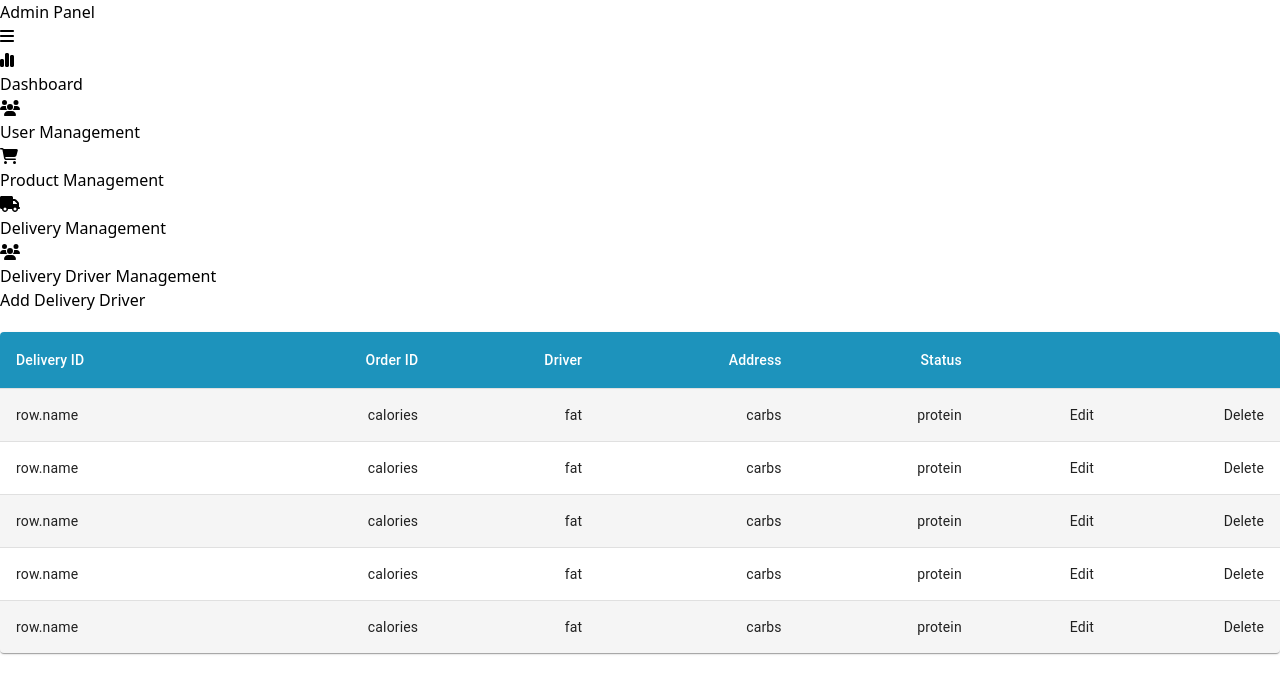
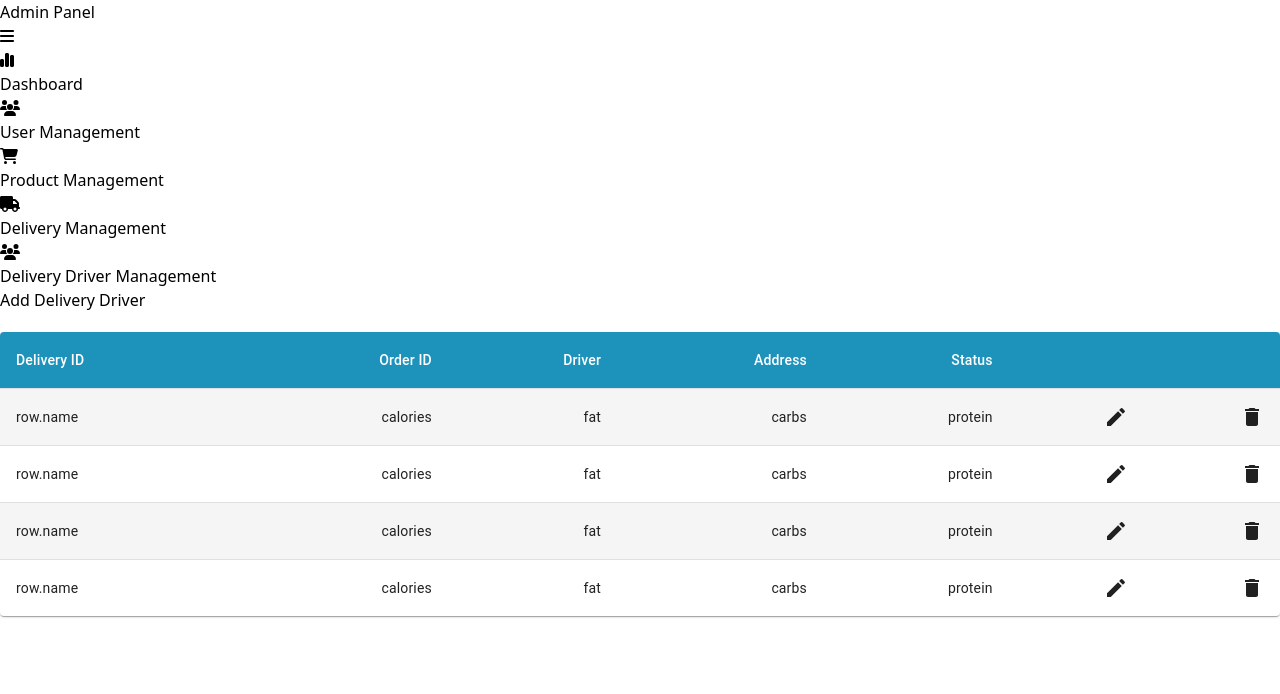
Before and after one commit to Sujitha1221/Eye-wear-shop, a React (Vite) app in the folder client/admin/: page /delivery-driver/view-delivery-driver in a window 1280 px wide. Shown: the top 694 px of the page. Built offline with nearby package versions, Linux system fonts and the light colour scheme.

Commit message:
design changes

```diff
--- a/client/admin/package.json
+++ b/client/admin/package.json
@@ -16,7 +16,8 @@
     "@fortawesome/free-brands-svg-icons": "^6.4.2",
     "@fortawesome/free-solid-svg-icons": "^6.4.2",
     "@fortawesome/react-fontawesome": "^0.2.0",
-    "@mui/material": "^5.14.6",
+    "@mui/icons-material": "^5.14.7",
+    "@mui/material": "^5.14.7",
     "react": "^18.2.0",
     "react-dom": "^18.2.0",
     "react-router-dom": "^6.15.0"
--- a/client/admin/src/layouts/DeliveryDriverLayout/AddDeliveryDriver.jsx
+++ b/client/admin/src/layouts/DeliveryDriverLayout/AddDeliveryDriver.jsx
@@ -31,7 +31,7 @@ const AddDeliveryDriver = () => {
                         <TextField label="Vehicle Number" variant="outlined" style={{ width: '100%' }} />
                     </div>
                     <div class="col-span-2 flex justify-center pt-5">
-                    <button type='submit' className="bg-transparent text-cyan-600 hover:bg-cyan-600 hover:text-white font-semibold  py-2 px-4 border border-blue-500 hover:border-transparent rounded">
+                    <button type='submit' className="bg-transparent text-cyan-600 border-cyan-600 hover:bg-cyan-600 hover:text-white font-semibold  py-2 px-4 border border-blue-500 hover:border-transparent rounded">
                         Add Delivery Driver
                     </button>
                     </div>
--- a/client/admin/src/layouts/DeliveryDriverLayout/ViewDeliveryDriver.jsx
+++ b/client/admin/src/layouts/DeliveryDriverLayout/ViewDeliveryDriver.jsx
@@ -8,6 +8,9 @@ import TableContainer from '@mui/material/TableContainer';
 import TableHead from '@mui/material/TableHead';
 import TableRow from '@mui/material/TableRow';
 import Paper from '@mui/material/Paper';
+import DeleteIcon from '@mui/icons-material/Delete';
+import ModeEditIcon from '@mui/icons-material/ModeEdit';
+
 
 const ViewDeliveryDriver = () => {
     const StyledTableCell = styled(TableCell)(({ theme }) => ({
@@ -48,7 +51,7 @@ const ViewDeliveryDriver = () => {
         <>
             <div className='flex  justify-end'>
                 <Link to="/delivery-driver/add-delivery-driver">
-                    <button className="bg-transparent text-cyan-600 hover:bg-cyan-600 hover:text-white font-semibold  py-2 px-4 border border-blue-500 hover:border-transparent rounded">
+                    <button className="bg-transparent text-cyan-600 border-cyan-600 hover:bg-cyan-600 hover:text-white font-semibold  py-2 px-4 border border-blue-500 hover:border-transparent rounded">
                         Add Delivery Driver
                     </button>
                 </Link>
@@ -76,14 +79,14 @@ const ViewDeliveryDriver = () => {
                             <StyledTableCell align="right">protein</StyledTableCell>
                             <StyledTableCell align="right">
                                 <Link to="/delivery/add-delivery">
-                                    <button className="bg-transparent text-cyan-600 hover:bg-cyan-600 hover:text-white font-semibold  py-2 px-4 border border-blue-500 hover:border-transparent rounded">
-                                        Edit
+                                    <button className="bg-transparent text-cyan-600 border-cyan-600 hover:bg-cyan-600 hover:text-white font-semibold  py-2 px-4 border border-blue-500 hover:border-transparent rounded">
+                                        <ModeEditIcon />
                                     </button>
                                 </Link>
                             </StyledTableCell>
                             <StyledTableCell align="right">
-                                <button className="bg-transparent text-cyan-600 hover:bg-cyan-600 hover:text-white font-semibold  py-2 px-4 border border-blue-500 hover:border-transparent rounded">
-                                    Delete
+                                <button className="bg-transparent text-red-600 border-red-600 hover:bg-cyan-600 hover:text-white font-semibold  py-2 px-4 border border-blue-500 hover:border-transparent rounded">
+                                    <DeleteIcon />
                                 </button>
                             </StyledTableCell>
                         </StyledTableRow>
@@ -95,14 +98,14 @@ const ViewDeliveryDriver = () => {
                             <StyledTableCell align="right">protein</StyledTableCell>
                             <StyledTableCell align="right">
                                 <Link to="/delivery/add-delivery">
-                                    <button className="bg-transparent text-cyan-600 hover:bg-cyan-600 hover:text-white font-semibold  py-2 px-4 border border-blue-500 hover:border-transparent rounded">
-                                        Edit
+                                    <button className="bg-transparent text-cyan-600 border-cyan-600 hover:bg-cyan-600 hover:text-white font-semibold  py-2 px-4 border border-blue-500 hover:border-transparent rounded">
+                                        <ModeEditIcon />
                                     </button>
                                 </Link>
                             </StyledTableCell>
                             <StyledTableCell align="right">
-                                <button className="bg-transparent text-cyan-600 hover:bg-cyan-600 hover:text-white font-semibold  py-2 px-4 border border-blue-500 hover:border-transparent rounded">
-                                    Delete
+                                <button className="bg-transparent text-red-600 border-red-600 hover:bg-cyan-600 hover:text-white font-semibold  py-2 px-4 border border-blue-500 hover:border-transparent rounded">
+                                    <DeleteIcon />
                                 </button>
                             </StyledTableCell>
                         </StyledTableRow>
@@ -114,36 +117,14 @@ const ViewDeliveryDriver = () => {
                             <StyledTableCell align="right">protein</StyledTableCell>
                             <StyledTableCell align="right">
                                 <Link to="/delivery/add-delivery">
-                                    <button className="bg-transparent text-cyan-600 hover:bg-cyan-600 hover:text-white font-semibold  py-2 px-4 border border-blue-500 hover:border-transparent rounded">
-                                        Edit
+                                    <button className="bg-transparent text-cyan-600 border-cyan-600 hover:bg-cyan-600 hover:text-white font-semibold  py-2 px-4 border border-blue-500 hover:border-transparent rounded">
+                                        <ModeEditIcon />
                                     </button>
                                 </Link>
                             </StyledTableCell>
                             <StyledTableCell align="right">
-                                <button className="bg-transparent text-cyan-600 hover:bg-cyan-600 hover:text-white font-semibold  py-2 px-4 border border-blue-500 hover:border-transparent rounded">
-                                    Delete
-                                </button>
-                            </StyledTableCell>
-                        </StyledTableRow>
-
-
-
-                        <StyledTableRow>
-                            <StyledTableCell component="th" scope="row"> row.name</StyledTableCell>
-                            <StyledTableCell align="right">calories</StyledTableCell>
-                            <StyledTableCell align="right">fat</StyledTableCell>
-                            <StyledTableCell align="right">carbs</StyledTableCell>
-                            <StyledTableCell align="right">protein</StyledTableCell>
-                            <StyledTableCell align="right">
-                                <Link to="/delivery/add-delivery">
-                                    <button className="bg-transparent text-cyan-600 hover:bg-cyan-600 hover:text-white font-semibold  py-2 px-4 border border-blue-500 hover:border-transparent rounded">
-                                        Edit
-                                    </button>
-                                </Link>
-                            </StyledTableCell>
-                            <StyledTableCell align="right">
-                                <button className="bg-transparent text-cyan-600 hover:bg-cyan-600 hover:text-white font-semibold  py-2 px-4 border border-blue-500 hover:border-transparent rounded">
-                                    Delete
+                                <button className="bg-transparent text-red-600 border-red-600 hover:bg-cyan-600 hover:text-white font-semibold  py-2 px-4 border border-blue-500 hover:border-transparent rounded">
+                                    <DeleteIcon />
                                 </button>
                             </StyledTableCell>
                         </StyledTableRow>
@@ -155,14 +136,14 @@ const ViewDeliveryDriver = () => {
                             <StyledTableCell align="right">protein</StyledTableCell>
                             <StyledTableCell align="right">
                                 <Link to="/delivery/add-delivery">
-                                    <button className="bg-transparent text-cyan-600 hover:bg-cyan-600 hover:text-white font-semibold  py-2 px-4 border border-blue-500 hover:border-transparent rounded">
-                                        Edit
+                                    <button className="bg-transparent text-cyan-600 border-cyan-600 hover:bg-cyan-600 hover:text-white font-semibold  py-2 px-4 border border-blue-500 hover:border-transparent rounded">
+                                        <ModeEditIcon />
                                     </button>
                                 </Link>
                             </StyledTableCell>
                             <StyledTableCell align="right">
-                                <button className="bg-transparent text-cyan-600 hover:bg-cyan-600 hover:text-white font-semibold  py-2 px-4 border border-blue-500 hover:border-transparent rounded">
-                                    Delete
+                                <button className="bg-transparent text-red-600 border-red-600 hover:bg-cyan-600 hover:text-white font-semibold  py-2 px-4 border border-blue-500 hover:border-transparent rounded">
+                                    <DeleteIcon />
                                 </button>
                             </StyledTableCell>
                         </StyledTableRow>
--- a/client/admin/src/layouts/DeliveryLayout/ViewDeivery.jsx
+++ b/client/admin/src/layouts/DeliveryLayout/ViewDeivery.jsx
@@ -8,6 +8,8 @@ import TableContainer from '@mui/material/TableContainer';
 import TableHead from '@mui/material/TableHead';
 import TableRow from '@mui/material/TableRow';
 import Paper from '@mui/material/Paper';
+import DeleteIcon from '@mui/icons-material/Delete';
+import ModeEditIcon from '@mui/icons-material/ModeEdit';
 
 const ViewDelivery = () => {
     const StyledTableCell = styled(TableCell)(({ theme }) => ({
@@ -70,14 +72,14 @@ const ViewDelivery = () => {
                             <StyledTableCell align="right">protein</StyledTableCell>
                             <StyledTableCell align="right">
                                 <Link to="/delivery/add-delivery">
-                                    <button className="bg-transparent text-cyan-600 hover:bg-cyan-600 hover:text-white font-semibold  py-2 px-4 border border-blue-500 hover:border-transparent rounded">
-                                        Edit
+                                    <button className="bg-transparent text-cyan-600 border-cyan-600 hover:bg-cyan-600 hover:text-white font-semibold  py-2 px-4 border border-blue-500 hover:border-transparent rounded">
+                                        <ModeEditIcon />
                                     </button>
                                 </Link>
                             </StyledTableCell>
                             <StyledTableCell align="right">
-                                <button className="bg-transparent text-cyan-600 hover:bg-cyan-600 hover:text-white font-semibold  py-2 px-4 border border-blue-500 hover:border-transparent rounded">
-                                    Delete
+                                <button className="bg-transparent text-red-600 border-red-600 hover:bg-red-600 hover:text-white font-semibold  py-2 px-4 border border-blue-500 hover:border-transparent rounded">
+                                    <DeleteIcon />
                                 </button>
                             </StyledTableCell>
                         </StyledTableRow>
@@ -90,14 +92,14 @@ const ViewDelivery = () => {
                             <StyledTableCell align="right">protein</StyledTableCell>
                             <StyledTableCell align="right">
                                 <Link to="/delivery/add-delivery">
-                                    <button className="bg-transparent text-cyan-600 hover:bg-cyan-600 hover:text-white font-semibold  py-2 px-4 border border-blue-500 hover:border-transparent rounded">
-                                        Edit
+                                    <button className="bg-transparent text-cyan-600 border-cyan-600 hover:bg-cyan-600 hover:text-white font-semibold  py-2 px-4 border border-blue-500 hover:border-transparent rounded">
+                                        <ModeEditIcon />
                                     </button>
                                 </Link>
                             </StyledTableCell>
                             <StyledTableCell align="right">
-                                <button className="bg-transparent text-cyan-600 hover:bg-cyan-600 hover:text-white font-semibold  py-2 px-4 border border-blue-500 hover:border-transparent rounded">
-                                    Delete
+                                <button className="bg-transparent text-red-600 border-red-600 hover:bg-red-600 hover:text-white font-semibold  py-2 px-4 border border-blue-500 hover:border-transparent rounded">
+                                    <DeleteIcon />
                                 </button>
                             </StyledTableCell>
                         </StyledTableRow>
@@ -110,14 +112,14 @@ const ViewDelivery = () => {
                             <StyledTableCell align="right">protein</StyledTableCell>
                             <StyledTableCell align="right">
                                 <Link to="/delivery/add-delivery">
-                                    <button className="bg-transparent text-cyan-600 hover:bg-cyan-600 hover:text-white font-semibold  py-2 px-4 border border-blue-500 hover:border-transparent rounded">
-                                        Edit
+                                    <button className="bg-transparent text-cyan-600 border-cyan-600 hover:bg-cyan-600 hover:text-white font-semibold  py-2 px-4 border border-blue-500 hover:border-transparent rounded">
+                                        <ModeEditIcon />
                                     </button>
                                 </Link>
                             </StyledTableCell>
                             <StyledTableCell align="right">
-                                <button className="bg-transparent text-cyan-600 hover:bg-cyan-600 hover:text-white font-semibold  py-2 px-4 border border-blue-500 hover:border-transparent rounded">
-                                    Delete
+                                <button className="bg-transparent text-red-600 border-red-600 hover:bg-red-600 hover:text-white font-semibold  py-2 px-4 border border-blue-500 hover:border-transparent rounded">
+                                    <DeleteIcon />
                                 </button>
                             </StyledTableCell>
                         </StyledTableRow>
```
Also changed, not shown: 1 other file (tests, documents, lock files or other folders).
